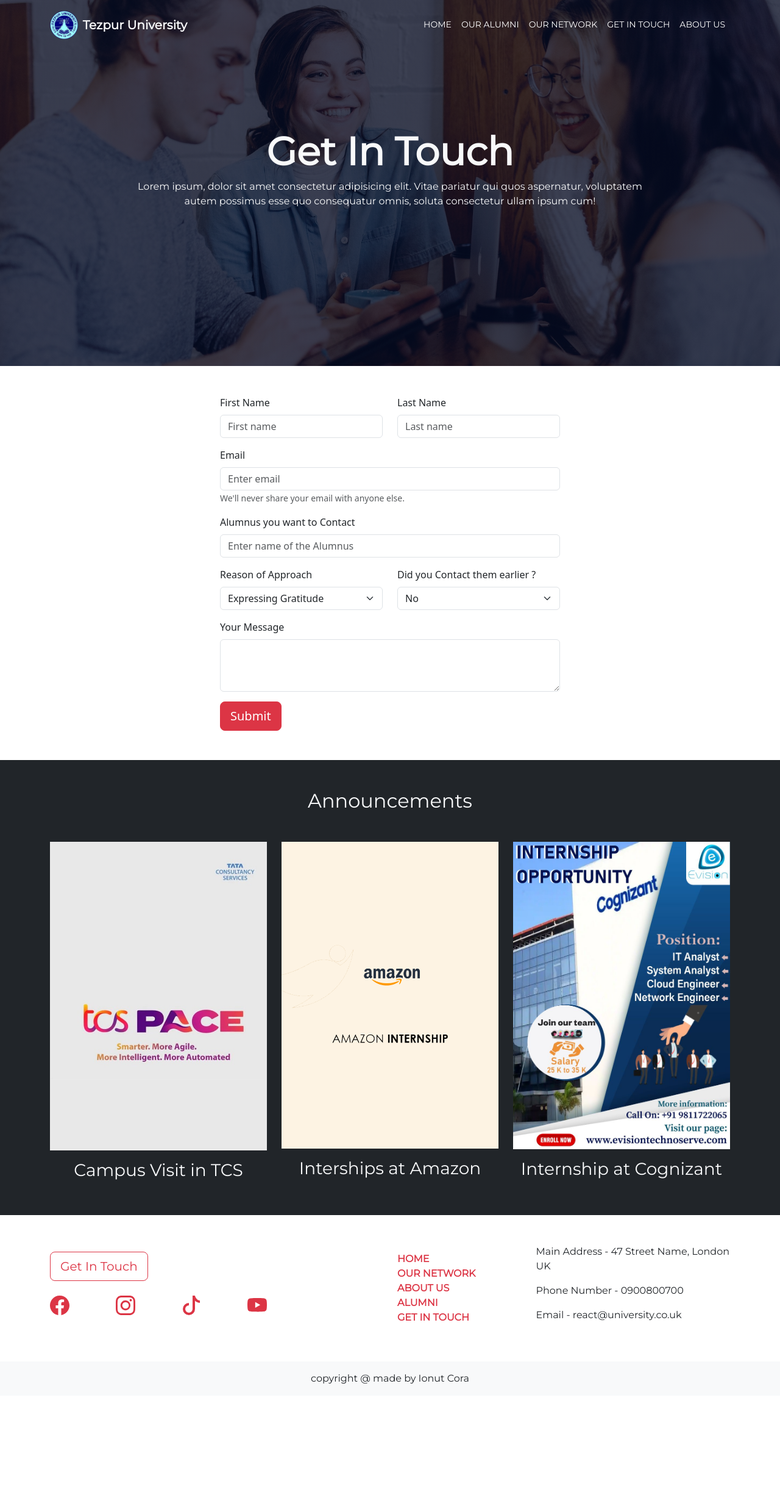
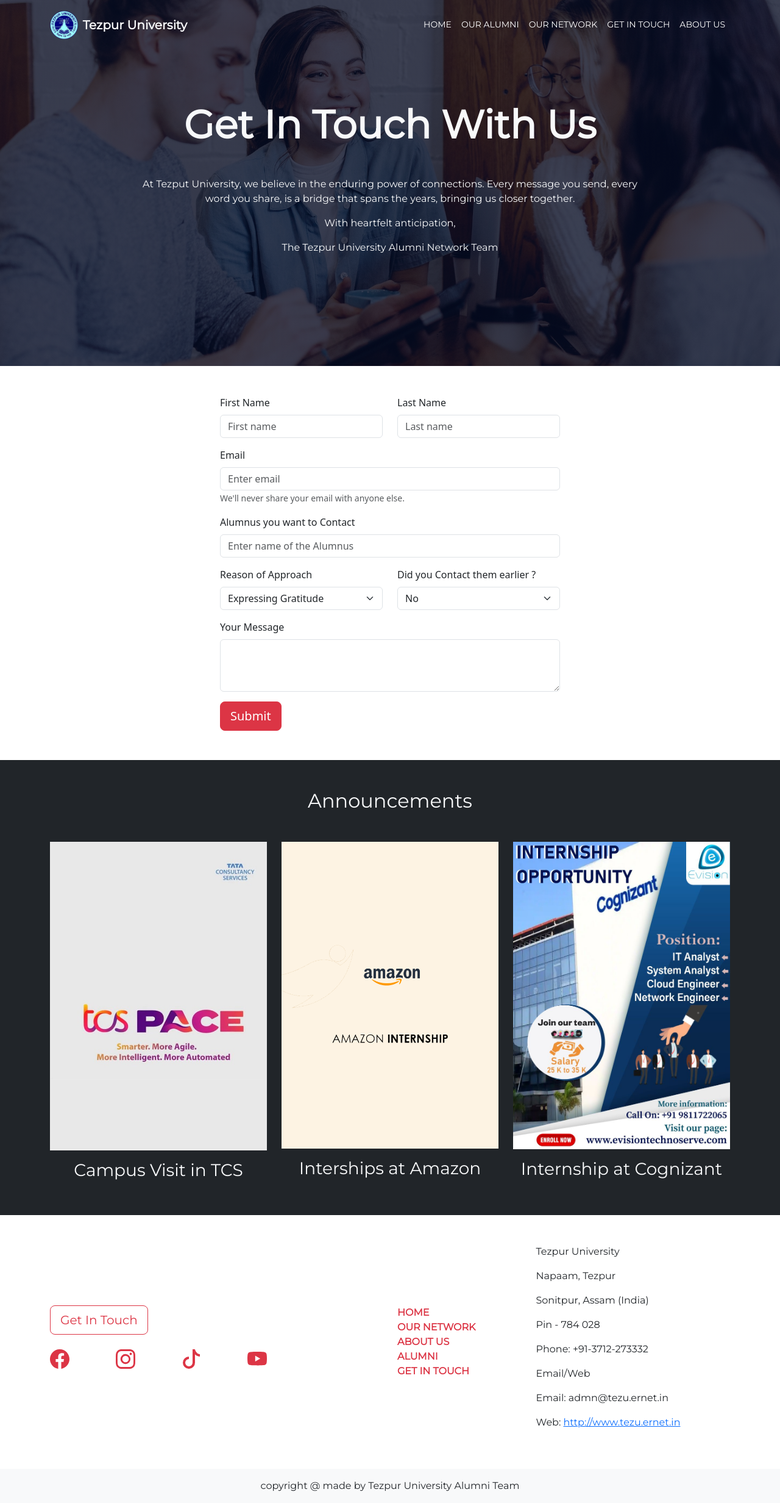
Before and after one commit to praptipriyaph/React-Alumni-Website, a React (Create React App) app: page /contact in a window 1280 px wide. Shown: the whole page at 61% size. Before the commit the page ends 2288 px from the top, so only its background shows below. Built offline with nearby package versions, Linux system fonts and the light colour scheme.

Commit message:
latest commit

```diff
--- a/src/App.js
+++ b/src/App.js
@@ -109,13 +109,18 @@
                 <div className='col-12 col-md-6 col-lg-7'>
                   <ul className='list-unstyled mb-0'>
                     <li>
-                      <p>Main Address - 47 Street Name, London UK</p>
+                      <p>Tezpur University</p>
+                      <p>Napaam, Tezpur</p>
+                      <p>Sonitpur, Assam (India)</p>
+                      <p>Pin - 784 028</p>
                     </li>
                     <li>
-                      <p>Phone Number - 0900800700</p>
+                      <p>Phone: +91-3712-273332</p>
                     </li>
                     <li>
-                      <p>Email - react@university.co.uk</p>
+                      <p>Email/Web</p>
+                      <p>Email: admn@tezu.ernet.in</p>
+                      <p>Web: <a href="http://www.tezu.ernet.in" target="_blank">http://www.tezu.ernet.in</a></p>
                     </li>
                   </ul>
                 </div>
@@ -125,7 +130,7 @@
         </div>
         <div className='bg-body-tertiary'>
           <div className='container'>
-            <p className='p-3 m-0 text-center'>copyright @ made by Ionut Cora</p>
+            <p className='p-3 m-0 text-center'>copyright @ made by Tezpur University Alumni Team</p>
           </div>
         </div>
       </footer>
--- a/src/pages/Contact/Contact.jsx
+++ b/src/pages/Contact/Contact.jsx
@@ -12,9 +12,12 @@
   return (
     <div className='contact-page'>
         <header className='height-75'>
-            <div className='container h-100 d-flex flex-column align-items-center justify-content-center text-light'>
-                <h1 className='text-center fw-semibold'>Get In Touch</h1>
-                <p className='text-center w-75 mb-5'>Lorem ipsum, dolor sit amet consectetur adipisicing elit. Vitae pariatur qui quos aspernatur, voluptatem autem possimus esse quo consequatur omnis, soluta consectetur ullam ipsum cum!</p>
+            <div className='container h-100 d-flex flex-column align-items-center justify-content-center text-light pt-13'>
+                <h1 className='text-center fw-semibold mb-5'>Get In Touch With Us</h1>
+
+                <p className='text-center w-75 mb-3'>At Tezput University, we believe in the enduring power of connections. Every message you send, every word you share, is a bridge that spans the years, bringing us closer together.</p>
+                <p className='text-center w-75 mb-3'>With heartfelt anticipation,</p>
+                <p className='text-center w-75'>The Tezpur University Alumni Network Team</p>
             </div>
         </header>
 
```
